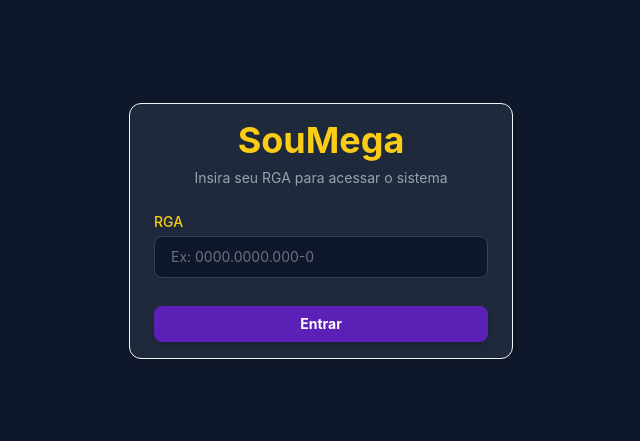
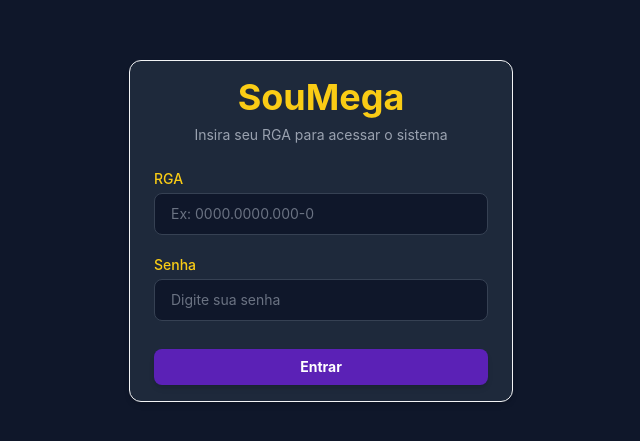
Before and after one commit to GabrielMattosA/SouMega, a React (Vite) app in the folder Front-end/: page /login in a window 1280 px wide. Shown: the part 169-610 px from the top of the page, without its empty margins (319-959 px from the left). Built offline with nearby package versions, Linux system fonts and the light colour scheme.

Commit message:
Cria logica e label para senha no login

```diff
--- a/Front-end/src/pages/LoginPage.jsx
+++ b/Front-end/src/pages/LoginPage.jsx
@@ -3,6 +3,7 @@
 
     function LoginPage () {
         const [rga, setRga] = React.useState("")
+        const [senha, setSenha] = React.useState("")
         const [erro, setErro] = React.useState("")
         const navigate = useNavigate();
 
@@ -10,8 +11,8 @@
             e.preventDefault()
             setErro("")
 
-            if (!rga.trim()) {
-                setErro("Preencha o RGA")
+            if (!rga.trim() || !senha.trim()) {
+                setErro("Preencha todos os campos")
                 return
             }
             try {
@@ -21,7 +22,8 @@
                     "Content-Type": "application/json",
                 },
                 body: JSON.stringify({
-                    rga: rga.trim()
+                    rga: rga.trim(),
+                    senha: senha.trim(),
                 }),
             });
 
@@ -57,6 +59,11 @@
                             <input type="text" placeholder="Ex: 0000.0000.000-0"
                             value={rga} onChange={(e) => setRga(e.target.value)} className="w-full bg-mega-fundo border border-gray-700 text-white placeholder-gray-500 rounded-lg px-4 py-2.5 text-sm focus:outline-none focus:ring-2 focus:ring-mega-roxo transition-all"/>
                         </div>
+                        <div>
+                            <label className ="block text-sm font-medium text-mega-amarelo mb-1">Senha</label>
+                            <input type="password" placeholder="Digite sua senha"
+                            value={senha} onChange={(e) => setSenha(e.target.value)} className="w-full bg-mega-fundo border border-gray-700 text-white placeholder-gray-500 rounded-lg px-4 py-2.5 text-sm focus:outline-none focus:ring-2 focus:ring-mega-roxo transition-all"/>
+                        </div>
                         <button  type="submit" className="w-full bg-mega-roxo hover:bg-mega-roxo-escuro text-white font-bold py-2 px-4 rounded-lg text-sm transition shadow-md mt-2">
                             Entrar
                         </button>
```
